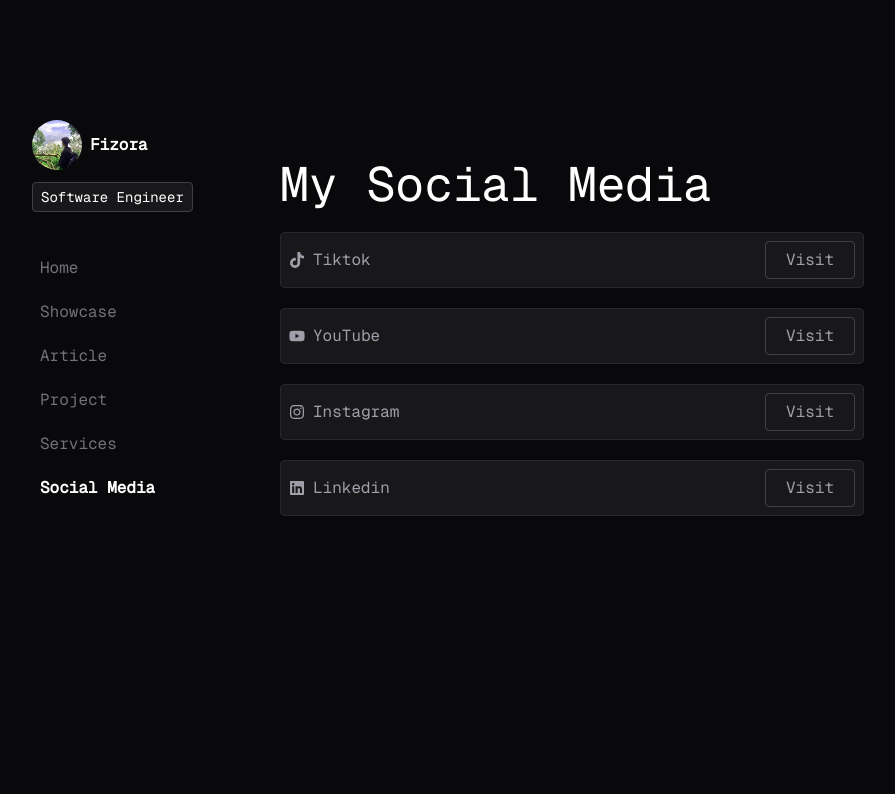
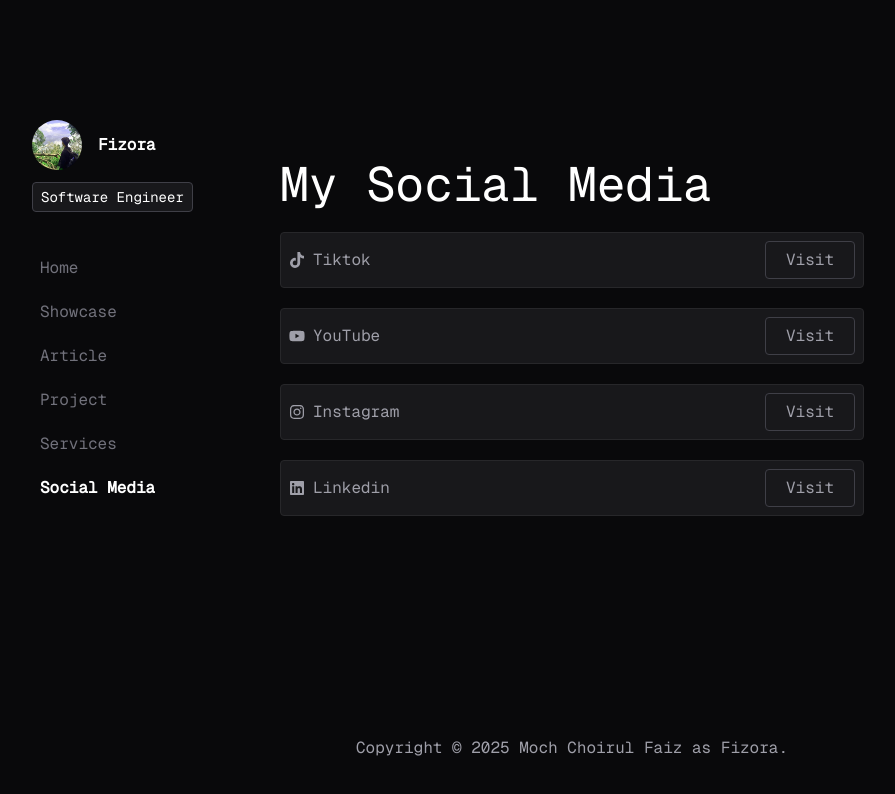
Before and after one commit to Fizora/faiz, a Next.js app: page /sosmed in a window 1280 px wide. Shown: the top 794 px of the page, without its empty margins (184-1079 px from the left). Built offline with nearby package versions, Linux system fonts and the light colour scheme.

Commit message:
adjusment v4

```diff
--- a/src/app/letters/page.jsx
+++ b/src/app/letters/page.jsx
@@ -1,4 +1,5 @@
 "use client";
+import Footer from "@/components/Footer";
 import Sidebar from "@/components/Sidebar";
 import Link from "next/link";
 import { useState } from "react";
@@ -66,6 +67,7 @@
         ) : (
           <p className="text-zinc-500">No letters found.</p>
         )}
+        <Footer />
       </main>
     </div>
   );
--- a/src/app/page.jsx
+++ b/src/app/page.jsx
@@ -289,7 +289,7 @@
             <p>explore the history of my experience.</p>
 
             {/* experience #1 */}
-            <div className="space-y-6 py-3 ">
+            <div className="space-y-6 py-3">
               <Subtitle>April - Present 2025</Subtitle>
               {/* LinkWeb */}
               <div className="flex items-center flex-wrap gap-4 ">
--- a/src/app/sosmed/page.jsx
+++ b/src/app/sosmed/page.jsx
@@ -4,6 +4,7 @@
 import { FaInstagram, FaLinkedin, FaTiktok, FaYoutube } from "react-icons/fa";
 import Button from "@/components/Button";
 import Title from "@/components/Title";
+import Footer from "@/components/Footer";
 const sosmed = [
   { icon: <FaTiktok />, name: "Tiktok", link: "" },
   { icon: <FaYoutube />, name: "YouTube", link: "" },
@@ -38,6 +39,7 @@
             </div>
           ))}
         </section>
+        <Footer />
       </main>
     </div>
   );
--- a/src/components/Button.jsx
+++ b/src/components/Button.jsx
@@ -3,7 +3,7 @@
     <>
       <div
         className="px-5 py-1.5 rounded-sm bg-zinc-900 w-max border border-zinc-700 hover:text-white cursor-pointer"
-        data-aos="fade-up"
+        data-aos="zoom-in-up"
       >
         {children}
       </div>
--- a/src/components/Sidebar.jsx
+++ b/src/components/Sidebar.jsx
@@ -52,7 +52,7 @@
       {/* sidebar desktop */}
       <aside className="hidden md:flex md:flex-col md:w-58 h-screen sticky top-0 py-30  px-6">
         <header className="space-y-3">
-          <div className="flex items-center gap-2">
+          <div className="flex items-center gap-4">
             <Image
               src="/profile.jpg"
               alt="My Profile"
```
Also changed, not shown: 1 other file (tests, documents, lock files or other folders).
